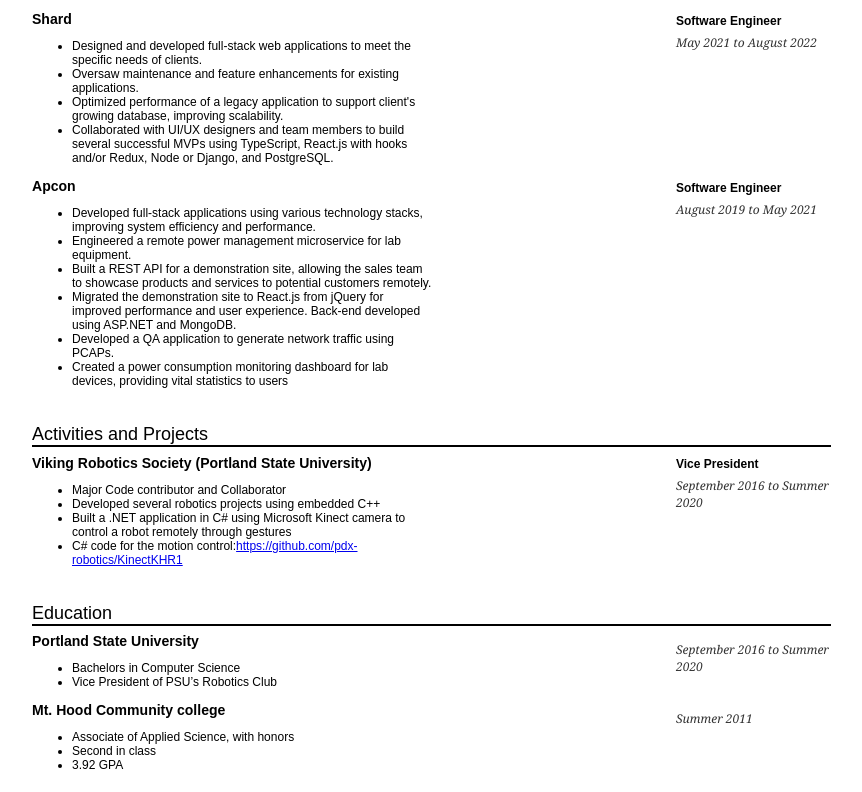
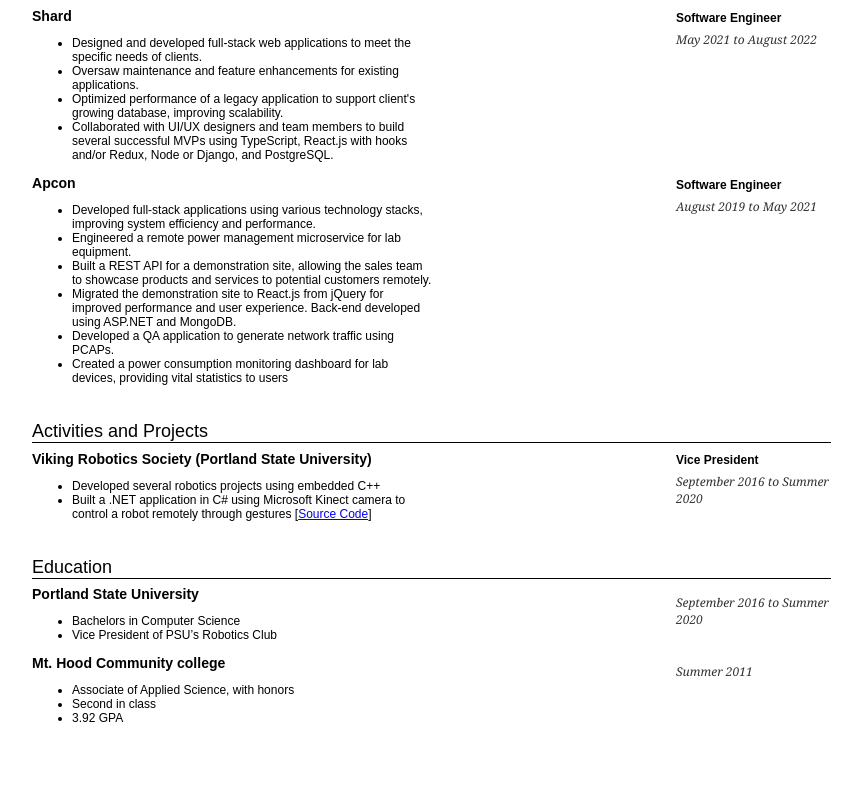
Before and after one commit to geoffolson/resume, a Next.js app: page / in a window 1280 px wide. Shown: the part 436-1228 px from the top of the page, without its empty margins (208-1070 px from the left). After the commit the page ends 1181 px from the top, so only its background shows below. Built offline with nearby package versions, Linux system fonts and the light colour scheme.

Commit message:
shorten activities list for concise points

```diff
--- a/pages/index.tsx
+++ b/pages/index.tsx
@@ -103,14 +103,11 @@
           duration="September 2016 to Summer 2020"
           title="Vice President"
           accomplishments={[
-            "Major Code contributor and Collaborator",
             "Developed several robotics projects using embedded C++",
-            "Built a .NET application in C# using Microsoft Kinect camera to control a robot remotely through gestures",
             <>
-              C# code for the motion control:
-              <a href="https://github.com/pdx-robotics/KinectKHR1">
-                https://github.com/pdx-robotics/KinectKHR1
-              </a>
+              Built a .NET application in C# using Microsoft Kinect camera to control a robot
+              remotely through gestures [
+              <a href="https://github.com/pdx-robotics/KinectKHR1">Source Code</a>]
             </>,
           ]}
         />
--- a/styles/globals.css
+++ b/styles/globals.css
@@ -18,7 +18,7 @@
   margin-top: 2rem;
   margin-bottom: 0.5rem;
   font-weight: 500;
-  border-bottom: 2px solid black;
+  border-bottom: 1px solid black;
 }
 h3 {
   font-weight: 600;
```
